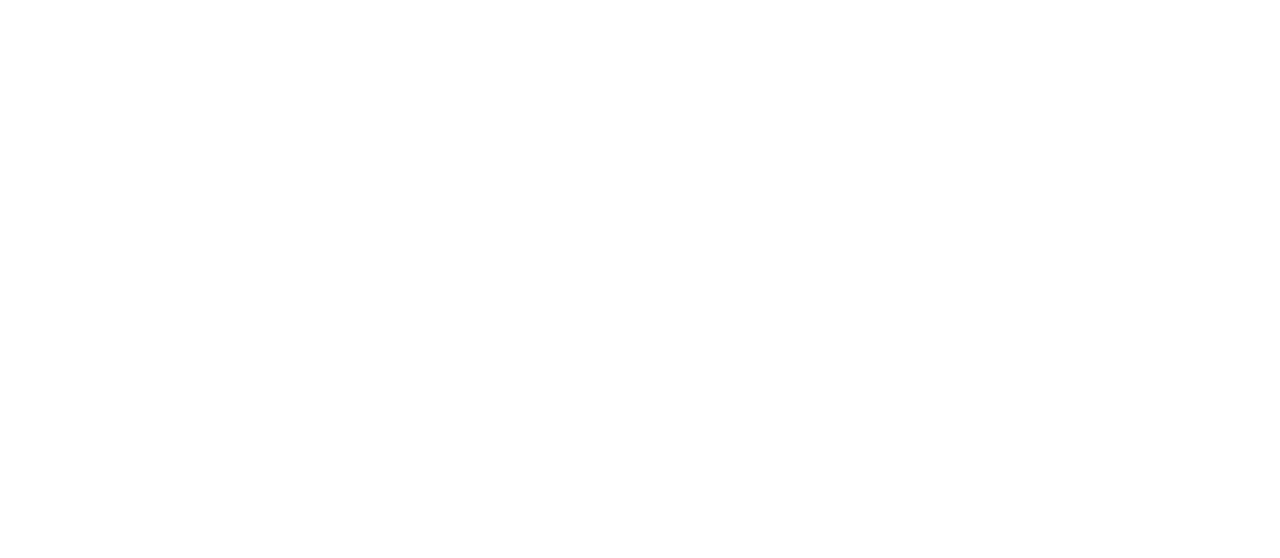
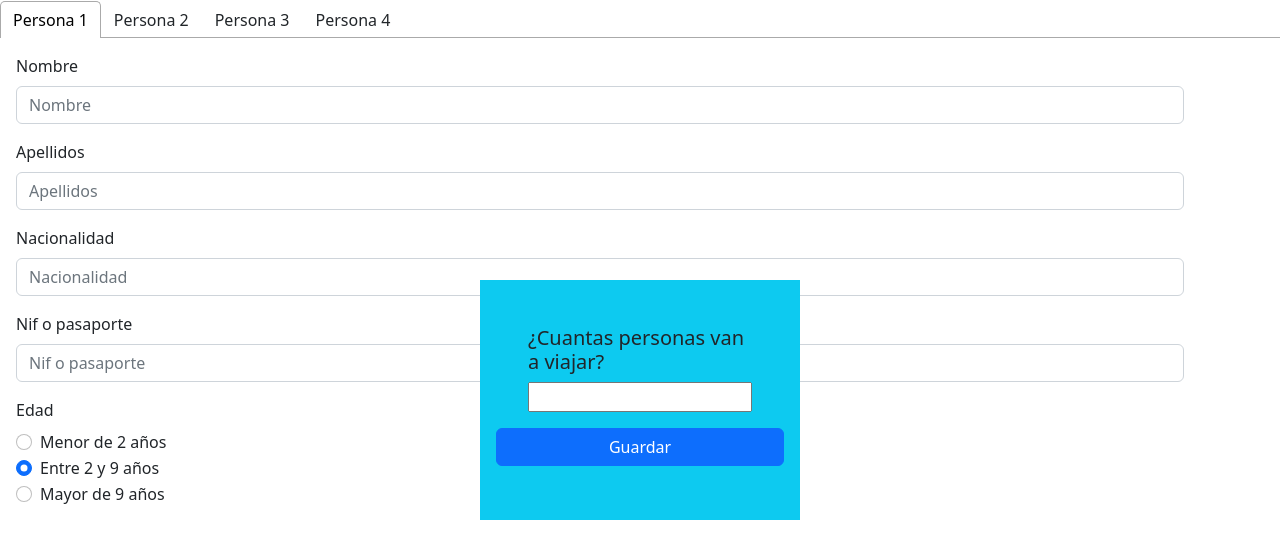
Before and after one commit to sgonzalez1999/airlineTickets, a React (Create React App) app in the folder front-airlines/: page /peopleInformation in a window 1280 px wide. Before the commit this address had no page. Shown: the top 558 px of the page. Built offline with nearby package versions, Linux system fonts and the light colour scheme.

Commit message:
Sergio - tabs done

```diff
--- a/front-airlines/package.json
+++ b/front-airlines/package.json
@@ -16,6 +16,7 @@
     "react-router-dom": "^6.4.3",
     "react-scripts": "5.0.1",
     "react-select": "^5.6.1",
+    "react-tabs": "^6.0.0",
     "web-vitals": "^2.1.4"
   },
   "scripts": {
--- a/front-airlines/src/App.js
+++ b/front-airlines/src/App.js
@@ -3,6 +3,7 @@
 import LoginPage from './pages/LoginPage';
 import FlightChooserPage from './pages/FlightChooserPage';
 import {Routes, Route} from 'react-router-dom';
+import FormPeople from '././pages/FormPeople';
 
 
 function App() {
@@ -11,6 +12,7 @@
   <Routes>
     <Route path='/' element={<LoginPage/>}></Route>
     <Route path='/FlightChooserPage' element={<FlightChooserPage/>}></Route>
+    <Route path="/peopleInformation" element={<FormPeople/>}></Route>
   </Routes>
   );
 }
--- a/front-airlines/src/components/Flight.jsx
+++ b/front-airlines/src/components/Flight.jsx
@@ -1,21 +1,28 @@
 import React from 'react';
-import PropTypes from 'prop-types';
+import { useNavigate } from 'react-router-dom';
 
 
 const Flight = (props) => {
+
+    const navigate = useNavigate();
+
     return (
-        <div className='border border-dark border-2 rounded-pill mt-4'>
-            <div className='row mt-2 ps-5 '>
-                <h6 className='col d-flex justify-content-center'>Flight: Madrid to London</h6>
-                <h6 className='col d-flex justify-content-center'>Depart: 15:30</h6>
-                <h6 className='col d-flex justify-content-center'>Price: 53.66€</h6>
-            </div>
-            <div className='row mt-3 ps-5'>
-                <h6 className='col d-flex justify-content-center'>Air Lane: Balconing Air Lane</h6>
-                <h6 className='col d-flex justify-content-center'></h6>
-                <h6 className='col d-flex justify-content-center'>No Luggage</h6>
-            </div>
-        </div>
+      <div className="border border-dark border-2 rounded-pill mt-4" style={{cursor:'pointer'}} onClick={() =>navigate("/peopleInformation")}>
+          <div className="row mt-2 ps-5 ">
+            <h6 className="col d-flex justify-content-center">
+              Flight: Madrid to London
+            </h6>
+            <h6 className="col d-flex justify-content-center">Depart: 15:30</h6>
+            <h6 className="col d-flex justify-content-center">Price: 53.66€</h6>
+          </div>
+          <div className="row mt-3 ps-5">
+            <h6 className="col d-flex justify-content-center">
+              Air Lane: Balconing Air Lane
+            </h6>
+            <h6 className="col d-flex justify-content-center"></h6>
+            <h6 className="col d-flex justify-content-center">No Luggage</h6>
+          </div>
+      </div>
     );
 };
 
--- a/front-airlines/src/components/PeopleInformation.jsx
+++ b/front-airlines/src/components/PeopleInformation.jsx
@@ -1,25 +1,12 @@
-import React from 'react'
-import ToggleSwitch from "././tools/ToggleSwitch";
-import Select from 'react-select'
+
+import React, { useState } from 'react';
 import Form from 'react-bootstrap/Form';
 
 
-const options = [
-    { value: 'iberia', label: 'Iberia' },
-    { value: 'rayanair', label: 'Rayanair' },
-    { value: 'qatar', label: 'Qatar' }
-  ]
+const PeopleInformationForm = (props) => {
 
-const PeopleInformationForm = (props) => {
+
   return (
-    /**
-     * • Name and surname
-     * • Nationality
-     * • Identification (NIF or passport)
-     * • Age (list with possible values < 2 years, between 2 and 9 years, > 9 years). The default
-        value will be > 9 years
-     */
-
     <div className="me-5">
       <Form>
         <Form.Group className="m-3 me-5" controlId="formBasicName">
@@ -57,12 +44,12 @@
             type="radio"
             id={`>9`}
             name="group1"
-            defaultChecked
             label={`Mayor de 9 años`}
           />
         </Form.Group>
 
       </Form>
+
     </div>
   );
 };
--- /dev/null
+++ b/front-airlines/src/components/PopUppeople.jsx
@@ -0,0 +1,37 @@
+import React, {useState} from 'react';
+
+const PopUppeople = (props) => {
+
+    const [isvisible, setIsvisible]= useState(true);
+    const [name, setName] = useState('');
+
+    const clickHandler = ()=>{
+        props.func(false);
+        const obj={name};
+        const objprs=obj.name;
+        props.check(objprs);
+    };
+
+    const handleChange = (event) => {
+
+        setName(event.target.value);
+        console.log(name);
+    };
+
+
+
+        return (
+          <div
+            className="bg-info position-absolute top-50 start-50 translate-middle d-flex flex-column justify-content-center"
+            style={{ width: "25%", height: "30%" }}
+          >
+                <h5 className='pt-2 ms-5 me-5'>¿Cuantas personas van a viajar?</h5>
+                <input className='ms-5 me-5' id="iterate" type="number" onChange={handleChange} value={name}/>
+
+                <button type="button" className="btn btn-primary position-sticky m-3" onClick={clickHandler}>Guardar</button>
+
+
+          </div>
+        );
+      }
+export default PopUppeople;
--- /dev/null
+++ b/front-airlines/src/pages/FormPeople.jsx
@@ -0,0 +1,54 @@
+import { Tab, Tabs, TabList, TabPanel } from 'react-tabs';
+import 'react-tabs/style/react-tabs.css';
+import React, { useState } from 'react';
+
+import { isVisible } from '@testing-library/user-event/dist/utils';
+import PopUppeople from '../components/PopUppeople';
+import PeopleInformationForm from '../components/PeopleInformation';
+
+const FormPeople = (props) => {
+
+  const [isvisible, setIsvisible]= useState(true);
+
+  const [num, setNum]= useState(null);
+
+  const ver = (isVis)=>{
+    setIsvisible(isVis)
+  };
+
+  const check = (numero)=>{
+    setNum(numero)
+  };
+
+  return (
+    <div>
+      <Tabs>
+        <TabList>
+          <Tab >Persona 1</Tab>
+          <Tab>Persona 2</Tab>
+          <Tab>Persona 3</Tab>
+          <Tab>Persona 4</Tab>
+        </TabList>
+
+        <TabPanel>
+          <PeopleInformationForm />
+        </TabPanel>
+        <TabPanel>
+          <PeopleInformationForm />
+        </TabPanel>
+        <TabPanel>
+          <PeopleInformationForm />
+        </TabPanel>
+        <TabPanel>
+          <PeopleInformationForm />
+        </TabPanel>
+      </Tabs>
+
+      {isvisible && <PopUppeople func={ver} check={check} />}
+
+
+    </div>
+  );
+};
+
+export default FormPeople;
```
Also changed, not shown: 1 other file (tests, documents, lock files or other folders).
